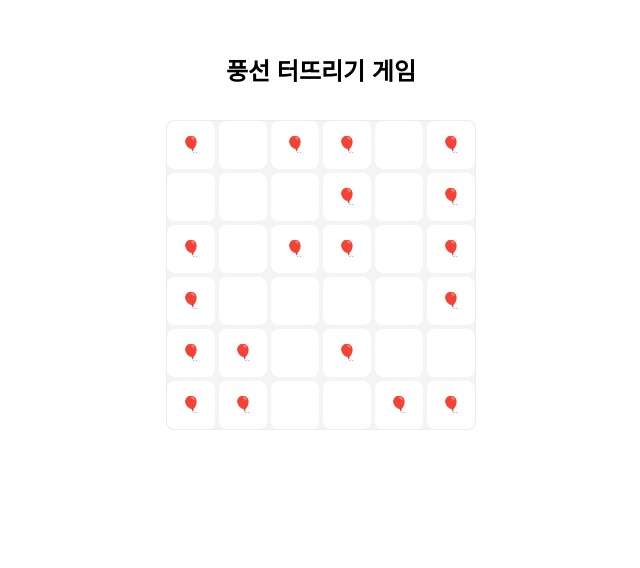
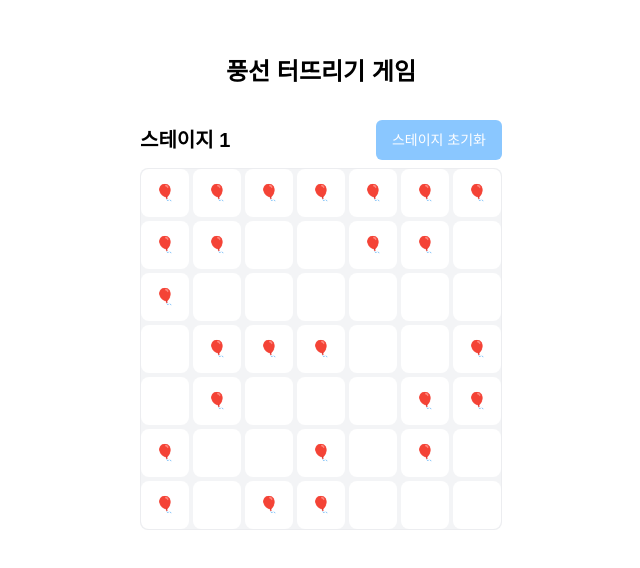
Before and after one commit to howdyfrom2019/super-block-fe-test, a React (Vite) app: page /game in a window 1280 px wide. Shown: the top 568 px of the page, without its empty margins (319-959 px from the left). Built offline with nearby package versions, Linux system fonts and the light colour scheme.

Commit message:
Add basic features with stage

```diff
--- a/src/features/balloon-game/hooks/use-balloon-game.ts
+++ b/src/features/balloon-game/hooks/use-balloon-game.ts
@@ -2,7 +2,7 @@ import {
   BALLON_RANDOM_PROBABILITY,
   BALLOON,
 } from "@/features/balloon-game/lib/configs/balloon-game-config";
-import { useCallback, useMemo, useState } from "react";
+import { useCallback, useEffect, useMemo, useState } from "react";
 
 interface BalloonGameHookProps {
   N: number;
@@ -41,7 +41,7 @@ export default function useBalloonGame({
     );
 
     return { board, count };
-  }, [N]);
+  }, [N, balloonAppearThresHold]);
 
   const [gameStatus, setGameStatus] = useState<BalloonGameStatus>(() => {
     const { board, count } = createBallonGameData();
@@ -185,6 +185,16 @@ export default function useBalloonGame({
     });
   }, [createBallonGameData]);
 
+  useEffect(() => {
+    const { board, count } = createBallonGameData();
+    setGameStatus({
+      board,
+      isGameOver: false,
+      balloonLeftForStageClear: count,
+      adjecentBallons: [],
+    });
+  }, [N, balloonAppearThresHold, createBallonGameData]);
+
   return {
     gameStatus,
     handleBalloonClick,
--- a/src/features/balloon-game/lib/configs/balloon-game-config.ts
+++ b/src/features/balloon-game/lib/configs/balloon-game-config.ts
@@ -1,2 +1,3 @@
 export const BALLON_RANDOM_PROBABILITY = 0.5;
 export const BALLOON = "🎈";
+export const BASIC_BALLOON_BOARD_N = 6;
--- a/src/features/balloon-game/model/types.d.ts
+++ b/src/features/balloon-game/model/types.d.ts
@@ -1,12 +1,10 @@
-type BalloonBoardCell = typeof BALLOON | "";
-
 interface BalloonPosition {
   row: number;
   col: number;
 }
 
 interface BalloonGameStatus {
-  board: BalloonBoardCell[][];
+  board: ("🎈" | "")[][];
   isGameOver: boolean;
   balloonLeftForStageClear: number;
   adjecentBallons: Position[];
--- a/src/features/balloon-game/ui/ballon-game-board.tsx
+++ b/src/features/balloon-game/ui/ballon-game-board.tsx
@@ -1,7 +1,11 @@
 import { Button } from "@/components/ui/button";
 import useBalloonGame from "@/features/balloon-game/hooks/use-balloon-game";
+import {
+  BALLON_RANDOM_PROBABILITY,
+  BASIC_BALLOON_BOARD_N,
+} from "@/features/balloon-game/lib/configs/balloon-game-config";
 import { cn } from "@/lib/utils/tailwind-util";
-import { ComponentPropsWithoutRef, PropsWithChildren } from "react";
+import { ComponentPropsWithoutRef, PropsWithChildren, useState } from "react";
 import ConfettiExplosion from "react-confetti-explosion";
 
 interface BalloonGameCellProps extends ComponentPropsWithoutRef<"button"> {}
@@ -26,6 +30,7 @@ function BallonGameCell({
 }
 
 function BallonGameBoard() {
+  const [stage, setStage] = useState(1);
   const {
     gameStatus: { board, adjecentBallons, isGameOver },
     isCompletedGame,
@@ -33,7 +38,11 @@ function BallonGameBoard() {
     handleCellHover,
     handleCellHoverEnd,
     resetGame,
-  } = useBalloonGame({ N: 6 });
+  } = useBalloonGame({
+    N: Math.floor(BASIC_BALLOON_BOARD_N + stage),
+    balloonAppearThresHold:
+      BALLON_RANDOM_PROBABILITY / ((stage - 1) * 0.618 || 1),
+  });
   const isHoveringAdjecentBlock = ({
     row,
     col,
@@ -47,13 +56,29 @@ function BallonGameBoard() {
   };
   return (
     <div className={"flex flex-col gap-2 items-center"}>
+      <div className={"flex items-center gap-2 justify-between w-full"}>
+        <h2 className={"text-xl font-semibold"}>
+          스테이지 {stage.toLocaleString("en-US")}
+        </h2>
+        <Button
+          disabled={stage === 1}
+          className={"text-white"}
+          onClick={(e) => {
+            e.preventDefault();
+            setStage(0);
+            resetGame();
+          }}
+        >
+          스테이지 초기화
+        </Button>
+      </div>
       <div
         className={
           "relative grid grid-1 gap-1 bg-gray-100 rounded-lg overflow-hidden border border-gray-200/50"
         }
       >
         {board.map((rows, i) => (
-          <div className={"flex gap-1"}>
+          <div className={"flex gap-1"} key={i}>
             {rows.map((col, j) => (
               <BallonGameCell
                 disabled={isGameOver}
@@ -139,8 +164,23 @@ function BallonGameBoard() {
                 "flex items-center flex-col w-full gap-2 mt-3 text-white"
               }
             >
-              <Button className={"w-full"}>현재 난이도로 계속하기</Button>
-              <Button className={"w-full"}>난이도 높히기</Button>
+              <Button
+                className={"w-full"}
+                onClick={() => {
+                  resetGame();
+                }}
+              >
+                현재 난이도로 계속하기
+              </Button>
+              <Button
+                className={"w-full"}
+                onClick={() => {
+                  setStage((prev) => prev + 1);
+                  resetGame();
+                }}
+              >
+                난이도 높히기
+              </Button>
             </div>
           </div>
         </>
```
